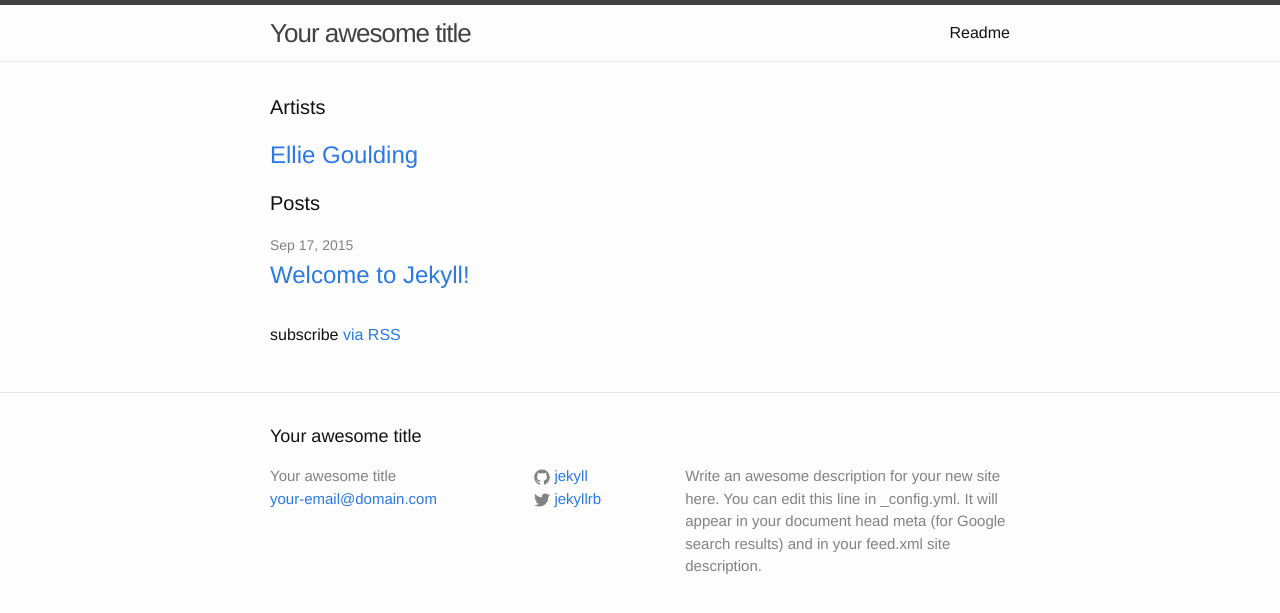
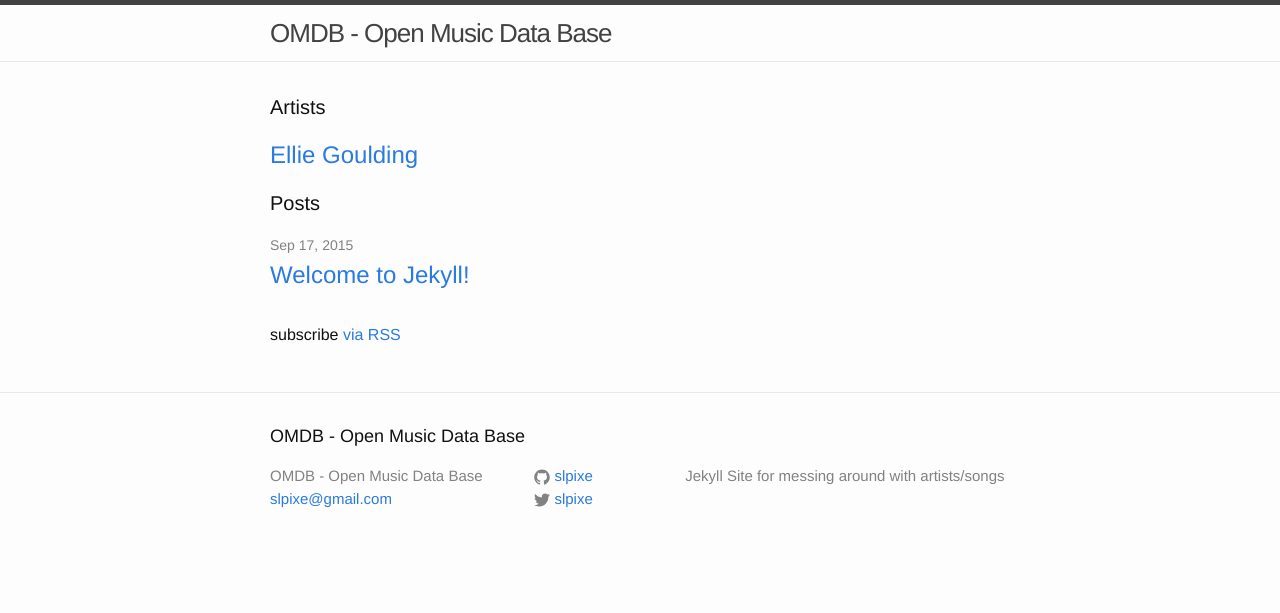
Before and after one commit to slpixe/omdb, a Jekyll site: the page built from index.html, in a window 1280 px wide. Shown: the top 613 px of the page. Built offline with Jekyll 4.4.1, drawn with Linux system fonts in a browser that asks for light colours.

Commit message:
update configs

```diff
--- a/_config.yml
+++ b/_config.yml
@@ -1,18 +1,19 @@
 # Site settings
-title: Your awesome title
-email: your-email@domain.com
+title: OMDB - Open Music Data Base
+email: slpixe@gmail.com
 description: > # this means to ignore newlines until "baseurl:"
-  Write an awesome description for your new site here. You can edit this
-  line in _config.yml. It will appear in your document head meta (for
-  Google search results) and in your feed.xml site description.
-baseurl: "/omdb" # the subpath of your site, e.g. /blog/
-url: "http://slpixe.github.io/omdb" # the base hostname & protocol for your site
-twitter_username: jekyllrb
-github_username:  jekyll
+  Jekyll Site for messing around with artists/songs
+baseurl: "/omdb/" # the subpath of your site, e.g. /blog/
+url: "http://slpixe.github.io/omdb/" # the base hostname & protocol for your site
+twitter_username: slpixe
+github_username:  slpixe
 
 # Build settings
 markdown: kramdown
 
+kramdown:
+  input: GFM
+
 collections:
   artists:
     output: true
```
Also changed, not shown: README.md, 1 other file.
